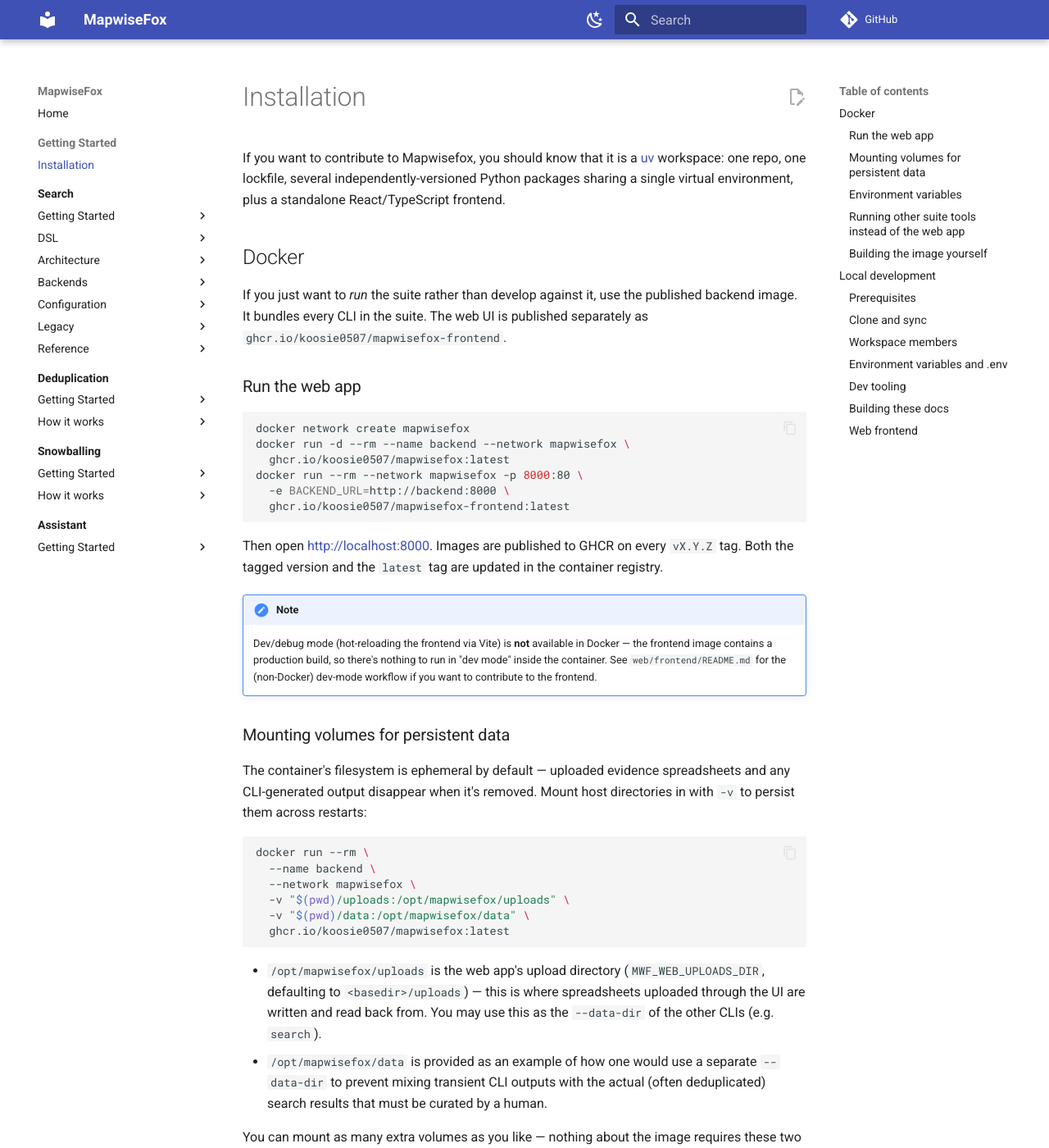
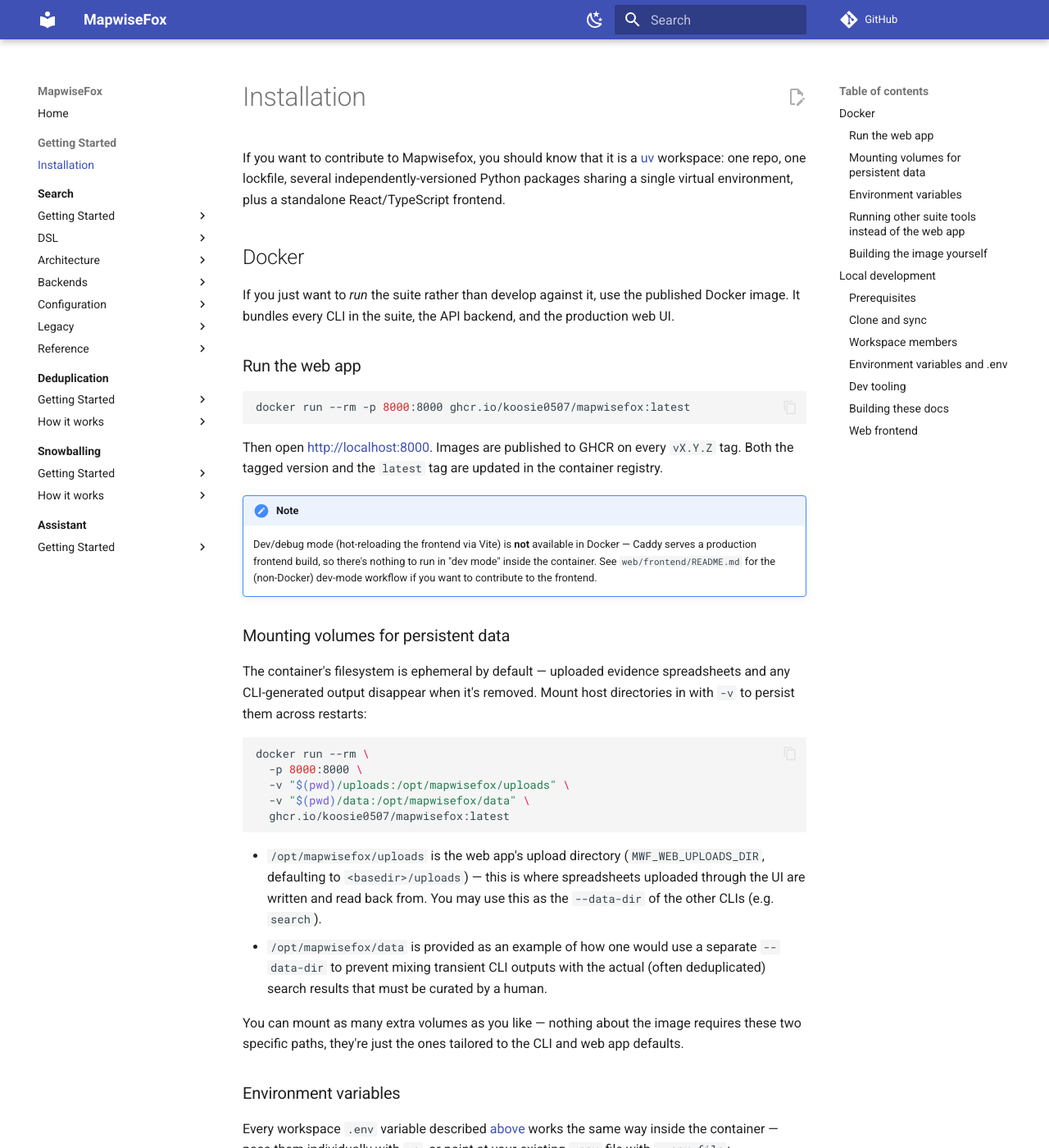
Before and after one commit to koosie0507/mapwisefox, an MkDocs documentation site: the page built from docs/getting-started/installation.md, in a window 1280 px wide and 1400 px high. Shown: the whole window at 82% size. Built offline with MkDocs 1.6.1 and Material for MkDocs 9.7.7, drawn with Linux system fonts in a browser that asks for light colours; comment, search, counter and statistics services are not loaded; some of the changed text lies outside the part shown.

Commit message:
use Caddy instead of Nginx

````diff
--- a/docs/getting-started/installation.md
+++ b/docs/getting-started/installation.md
@@ -8,18 +8,13 @@
 ## Docker
 
 If you just want to _run_ the suite rather than develop against it, use the
-published backend image. It bundles every CLI in the suite. The web UI is
-published separately as `ghcr.io/koosie0507/mapwisefox-frontend`.
+published Docker image. It bundles every CLI in the suite, the API backend,
+and the production web UI.
 
 ### Run the web app
 
 ```bash
-docker network create mapwisefox
-docker run -d --rm --name backend --network mapwisefox \
-  ghcr.io/koosie0507/mapwisefox:latest
-docker run --rm --network mapwisefox -p 8000:80 \
-  -e BACKEND_URL=http://backend:8000 \
-  ghcr.io/koosie0507/mapwisefox-frontend:latest
+docker run --rm -p 8000:8000 ghcr.io/koosie0507/mapwisefox:latest
 ```
 
 Then open <http://localhost:8000>. Images are published to GHCR on
@@ -28,8 +23,8 @@
 
 !!! note
     Dev/debug mode (hot-reloading the frontend via Vite) is **not** available
-    in Docker — the frontend image contains a production build, so there's
-    nothing to run in "dev mode"
+    in Docker — Caddy serves a production frontend build, so there's nothing
+    to run in "dev mode"
     inside the container. See `web/frontend/README.md` for the (non-Docker)
     dev-mode workflow if you want to contribute to the frontend.
 
@@ -41,8 +36,7 @@
 
 ```bash
 docker run --rm \
-  --name backend \
-  --network mapwisefox \
+  -p 8000:8000 \
   -v "$(pwd)/uploads:/opt/mapwisefox/uploads" \
   -v "$(pwd)/data:/opt/mapwisefox/data" \
   ghcr.io/koosie0507/mapwisefox:latest
@@ -69,26 +63,25 @@
 or point at your existing `.env` file with `--env-file`:
 
 ```bash
-docker run --rm --name backend --network mapwisefox \
+docker run --rm -p 8000:8000 \
   --env-file .env \
   -e MWF_WEB_AUTH_ENABLED=true \
   ghcr.io/koosie0507/mapwisefox:latest
 ```
 
-The backend additionally reads `MWF_WEB_*` settings. The frontend container
-only requires `BACKEND_URL`, which must identify the backend inside the
-container network.
+The web application additionally reads `MWF_WEB_*` settings.
 
 ### Running other suite tools instead of the web app
 
 The image's Python virtualenv is built with `uv sync --all-packages`, so
 **every** workspace package's console script is on `PATH` inside the
 container, not just `web`. Override the default command
-(`CMD ["web"]`) by appending your own after the image name:
+(`CMD ["serve"]`) by appending your own after the image name:
 
 | Command          | Package                        |
 | ---------------- | ------------------------------ |
-| `web`            | `web/backend` (the default)    |
+| `serve`          | Web UI and API (the default)   |
+| `web`            | `web/backend` API only         |
 | `search`         | [`search`](../search/index.md) |
 | `deduplicate`    | [`deduplication`](../deduplication/index.md) |
 | `metrics`        | `metrics`                      |
@@ -113,12 +106,11 @@
 
 ```bash
 docker build -t mapwisefox:local .
-docker build --target frontend-runtime -t mapwisefox-frontend:local .
 ```
 
-The default target builds every Python workspace package with `uv`. The
-`frontend-runtime` target builds the standalone React app and serves it with
-same-origin API and authentication proxying.
+The image builds every Python workspace package with `uv` and the standalone
+React app with npm. Caddy serves the frontend and proxies backend routes to the
+FastAPI process in the same container.
 
 ## Local development
 
````
Also changed, not shown: README.md (+3 -7 lines), web/frontend/README.md (+1 -2 lines), 5 other files.
